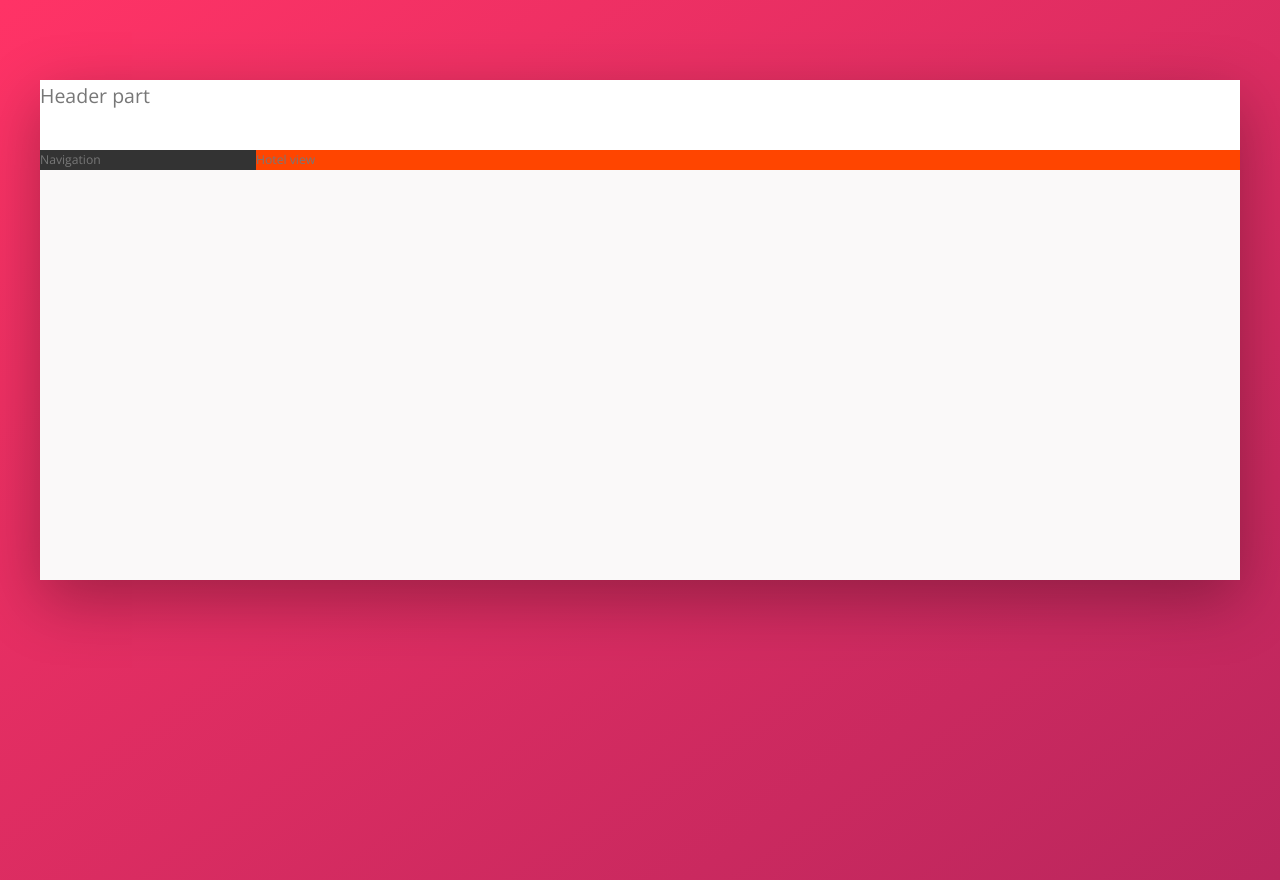
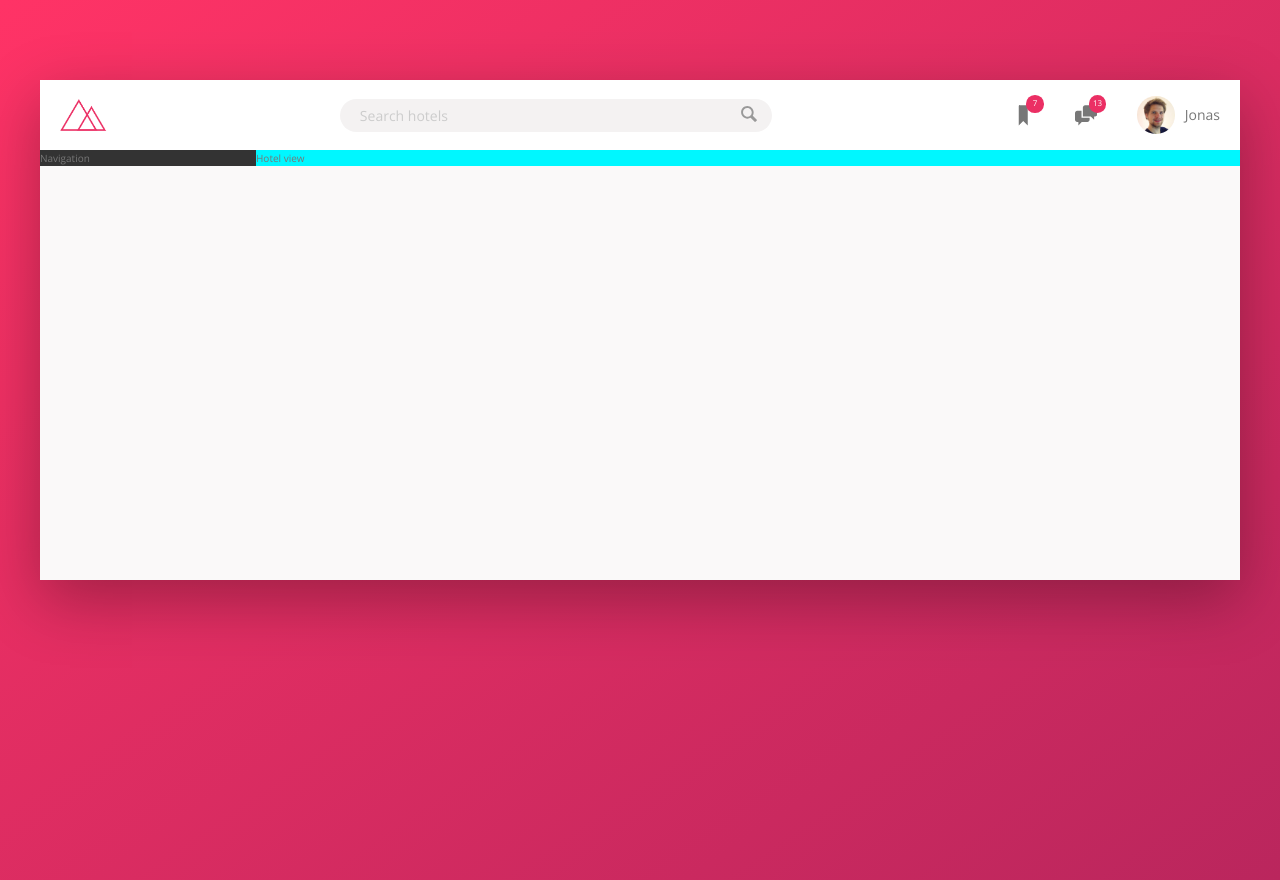
Before and after one commit to husseiny-m/trillo-app, a website: page index.html in a window 1280 px wide. Drawn offline with nearby package versions, Linux system fonts and the light colour scheme.

Commit message:
added header styles

```diff
--- a/index.html
+++ b/index.html
@@ -19,7 +19,34 @@
   <body>
     <div class="container">
       <header class="header">
-        Header part
+        <img src="img/logo.png" alt="trillo logo" class="logo" />
+        <form action="#" class="search">
+          <input type="text" class="search__input" placeholder="Search hotels" />
+          <button class="search__button">
+            <svg class="search__icon">
+              <use xlink:href="img/sprite.svg#icon-magnifying-glass"></use>
+            </svg>
+          </button>
+        </form>
+
+        <nav class="user-nav">
+          <div class="user-nav__icon-box">
+            <svg class="user-nav__icon">
+              <use xlink:href="img/sprite.svg#icon-bookmark"></use>
+            </svg>
+            <span class="user-nav__notification">7</span>
+          </div>
+          <div class="user-nav__icon-box">
+            <svg class="user-nav__icon">
+              <use xlink:href="img/sprite.svg#icon-chat"></use>
+            </svg>
+            <span class="user-nav__notification">13</span>
+          </div>
+          <div class="user-nav__user">
+            <img src="img/user.jpg" alt="User photo" class="user-nav__user-photo" />
+            <span class="user-nav__user-name">Jonas</span>
+          </div>
+        </nav>
       </header>
       <div class="content">
         <nav class="sidebar">
--- a/sass/_base.scss
+++ b/sass/_base.scss
@@ -29,19 +29,17 @@ Grey dark 3: #999
   --shadow-dark: 0 2rem 6rem rgba(0, 0, 0, .3);
 }
 
-* {
-  margin: 0;
-  padding: 0;
-}
 
 *,
 *::before,
 *::after {
+  margin: 0;
+  padding: 0;
   box-sizing: inherit;
-  font-size: 62.5%; // 1 rem = 10px     => 10px(our target) / 16px(browser default) = 62.5%
 }
 
 html {
+  font-size: 62.5%; // 1 rem = 10px     => 10px(our target) / 16px(browser default) = 62.5%
   box-sizing: border-box;
 }
 
@@ -54,6 +52,4 @@ body {
   background-size: cover;
   background-repeat: no-repeat;
   min-height: 100vh;
-
-  font-size: 5rem; // just for testing now
 }
--- a/sass/_components.scss
+++ b/sass/_components.scss
@@ -0,0 +1,118 @@
+// LOGO
+.logo {
+  height: 3.25rem;
+  margin-left: 2rem;
+}
+
+// SEARCH
+.search {
+  flex: 0 0 40%;
+
+  display: flex;
+  align-items: center;
+  justify-content: center;
+
+  &__input {
+    font-family: inherit;
+    font-size: inherit;
+    color: inherit;
+    background-color: var(--color-grey-light-2);
+    border: none;
+    padding: .7rem 2rem;
+    border-radius: 100px;
+    width: 90%;
+    transition: all .2s;
+    margin-right: -3.25rem;
+
+    &:focus {
+      outline: none;
+      background-color: var(--color-grey-light-3);
+      width: 100%;
+    }
+
+    &::-webkit-input-placeholder {
+      font-weight: 100;
+      color: var(--color-grey-light-4);
+
+    }
+  }
+
+  &__input:focus+&__button {
+    background-color: var(--color-grey-light-3);
+  }
+
+
+
+  &__button {
+    border: none;
+    background-color: var(--color-grey-light-2);
+
+    &:focus {
+      outline: none;
+    }
+
+    &:active {
+      transform: translateY(2px);
+    }
+  }
+
+  &__icon {
+    width: 2rem;
+    height: 2rem;
+    fill: var(--color-grey-dark-3);
+  }
+}
+
+//  USER NAVIGATION
+.user-nav {
+  display: flex;
+  align-items: center;
+  align-self: stretch;
+
+
+  &>* {
+    padding: 0 2rem;
+    height: 100%;
+    background-color: #fff;
+    display: flex;
+    align-items: center;
+    cursor: pointer;
+
+    &:hover {
+      background-color: var(--color-grey-light-2);
+    }
+  }
+
+  &__icon-box {
+    position: relative;
+  }
+
+  &__icon {
+    width: 2.25rem;
+    height: 2.25rem;
+    fill: var(--color-grey-dark-2);
+  }
+
+  &__notification {
+    background-color: var(--color-primary);
+    font-size: .8rem;
+    height: 1.75rem;
+    width: 1.75rem;
+    border-radius: 50%;
+    color: #fff;
+    position: absolute;
+    top: 1.5rem;
+    right: 1.1rem;
+
+    display: flex;
+    justify-content: center;
+    align-items: center;
+  }
+
+  &__user-photo {
+    height: 3.75rem;
+    border-radius: 50%;
+    margin-right: 1rem;
+  }
+
+}
--- a/sass/_layout.scss
+++ b/sass/_layout.scss
@@ -7,9 +7,14 @@
 }
 
 .header {
+  font-size: 1.4rem;
   height: 7rem;
   background-color: #fff;
   border-bottom: var(--color-grey-light-2);
+
+  display: flex;
+  justify-content: space-between;
+  align-items: center;
 }
 
 .content {
@@ -24,6 +29,6 @@
 }
 
 .hotel-view {
-  background-color: orangered;
+  background-color: rgb(0, 247, 255);
   flex: 1;
 }
```
Also changed, not shown: css/style.css.
